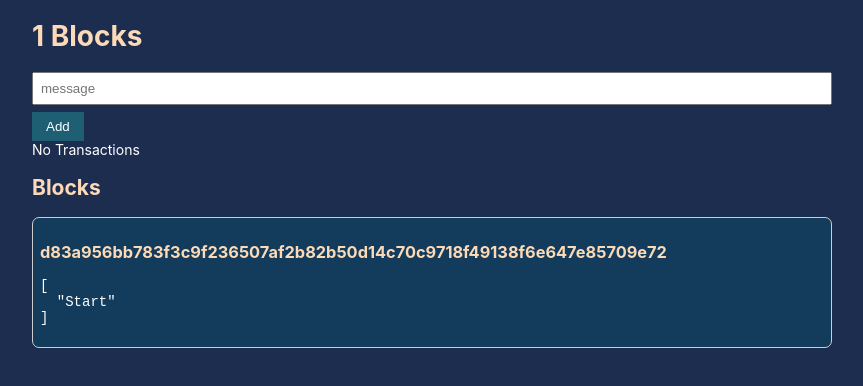
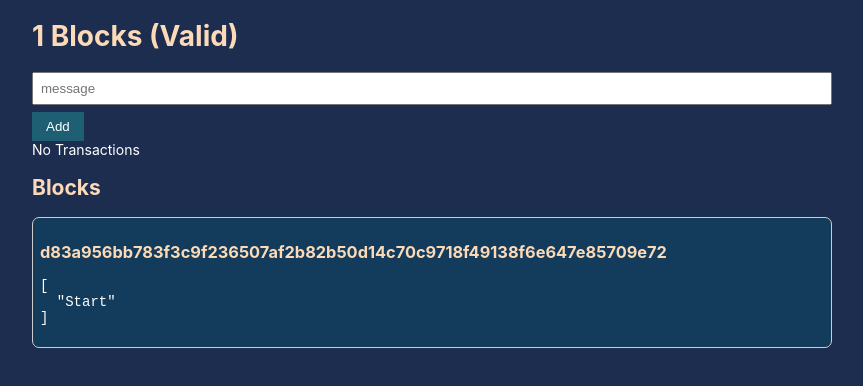
Before and after one commit to storiaca/mobx2021, a Next.js app: page / in a window 1280 px wide. Shown: the top 386 px of the page, without its empty margins (208-1071 px from the left). Built offline with nearby package versions, Linux system fonts and the light colour scheme.

Commit message:
Validate blocks

```diff
--- a/pages/index.tsx
+++ b/pages/index.tsx
@@ -17,7 +17,11 @@ const Home: FC = () => {
 const Title: FC = observer(() => {
   const store = useStore();
 
-  return <h1>{store.numberBlocks} Blocks</h1>;
+  return (
+    <h1>
+      {store.numberBlocks} Blocks ({store.valid ? "Valid" : "Invalid"})
+    </h1>
+  );
 });
 
 const Form: FC = () => {
--- a/src/store.tsx
+++ b/src/store.tsx
@@ -20,7 +20,13 @@ class BlockchainStore {
   }
 
   get valid() {
-    return this.blocks.every((block, index) => {});
+    return this.blocks.every((block, index) => {
+      const prevBlock = this.blocks[index - 1] ?? { hash: "" };
+      const hash = sha256(
+        `${prevBlock.hash}${JSON.stringify(block.transactions)}`
+      ).toString();
+      return hash === block.hash;
+    });
   }
 
   addTransaction(message: string) {
```
